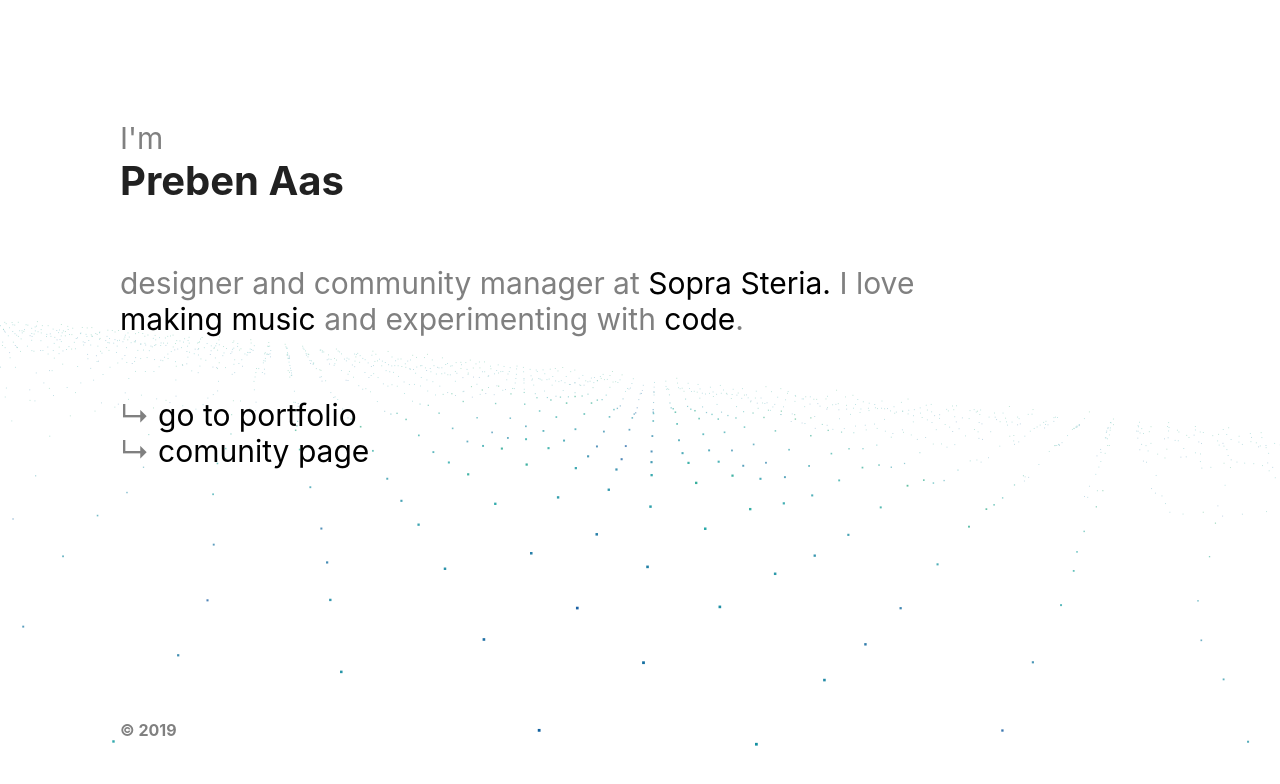
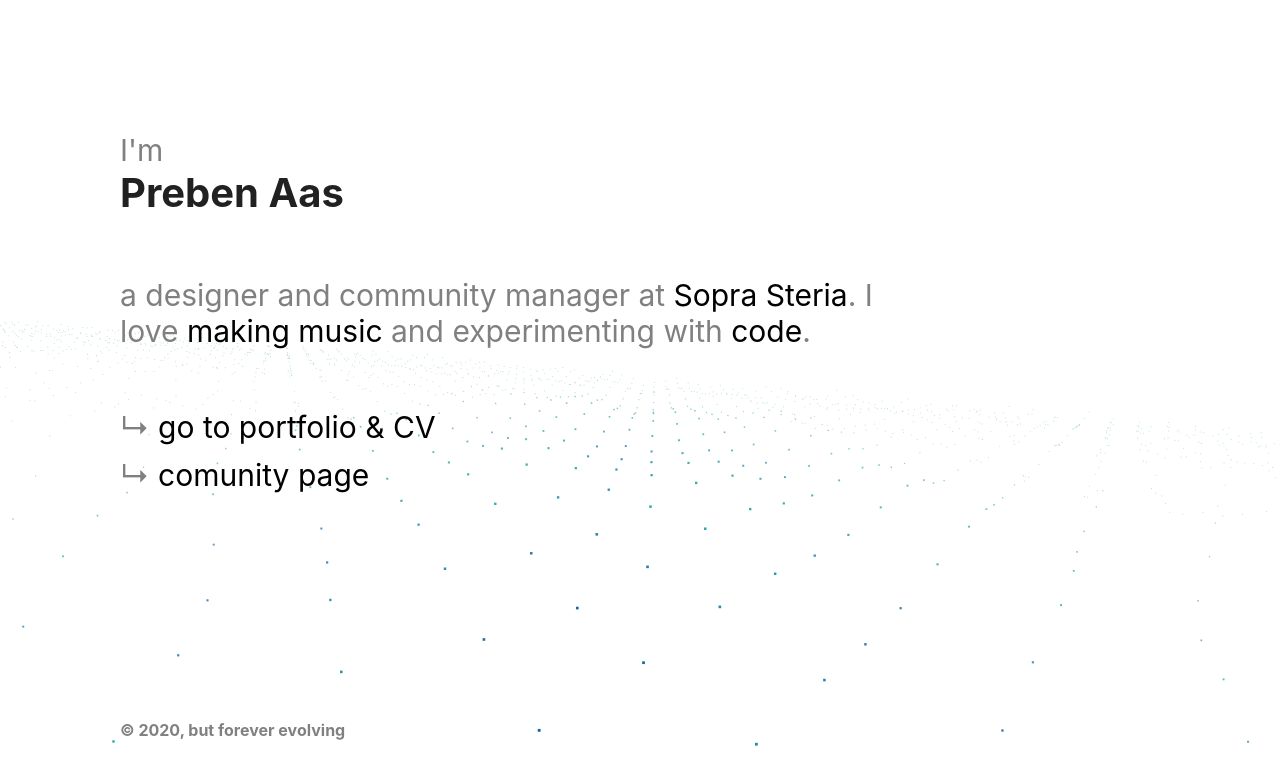
Before and after one commit to PrebenAas/website, a plain HTML site: page index.html in a window 1280 px wide. Drawn offline with Linux system fonts and the light colour scheme; animation ran at ten frames a second.

Commit message:
Minor adjustments in the text

```diff
--- a/index.html
+++ b/index.html
@@ -12,15 +12,15 @@
       <h1>Preben Aas</h1>
 
       <p class="preample">
-        designer and community manager at
-        <a href="https://www.soprasteria.no" target="_blank">Sopra Steria.</a>
-        I love
+        a designer and community manager at
+        <a href="https://www.soprasteria.no" target="_blank">Sopra Steria</a>. I
+        love
         <a
           href="https://open.spotify.com/track/4tLD8Kpq8TxGEu0srRUXVn?si=E1h5fStZQcCkgW1iELZIqQ"
           target="_blank"
         >
-          making music
-        </a>
+          making music</a
+        >
         and experimenting with
         <a class="code" href="https://github.com/PrebenAas" target="_blank"
           >code</a
@@ -31,20 +31,21 @@
         <a
           href="https://www.notion.so/prebenaas/Portfolio-6946b8a7313c45df8866a47a2669f6f5"
           target="_blank"
-          >go to portfolio</a
+          >go to portfolio & CV</a
         >
       </p>
+      <i class="fas fa-external-link-alt"></i>
       <p>
         ↳
         <a href="https://faggrupper.prebenaas.com" target="_blank"
-          >comunity page</a
-        >
+          >comunity page
+        </a>
       </p>
     </div>
   </body>
 
   <footer>
-    <h3>© 2019</h3>
+    <h3>© 2020, but forever evolving</h3>
   </footer>
   <script src="/app.js"></script>
 </html>
--- a/style.css
+++ b/style.css
@@ -74,6 +74,7 @@ h2 {
 }
 
 p {
+  margin-top: 1rem;
   font-size: 30px;
   color: grey;
   padding: 0 0 0 0;
```
